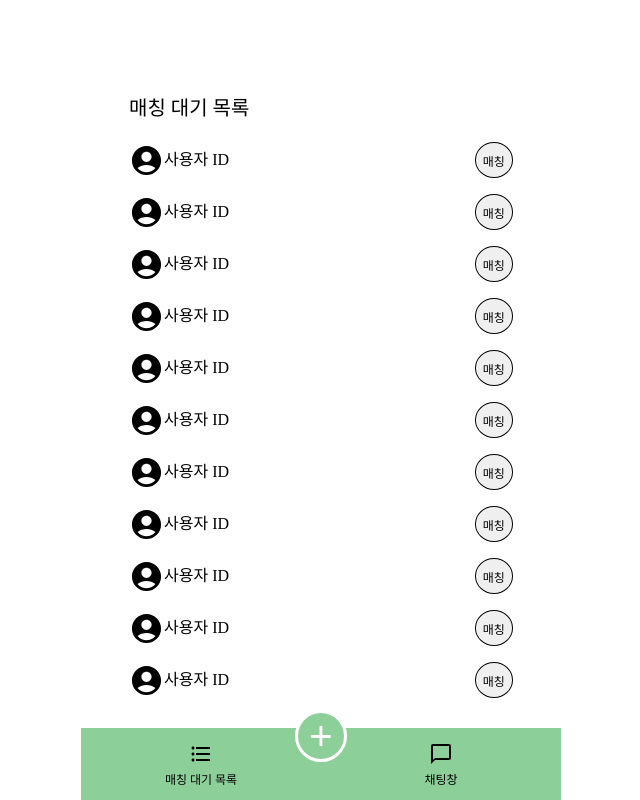
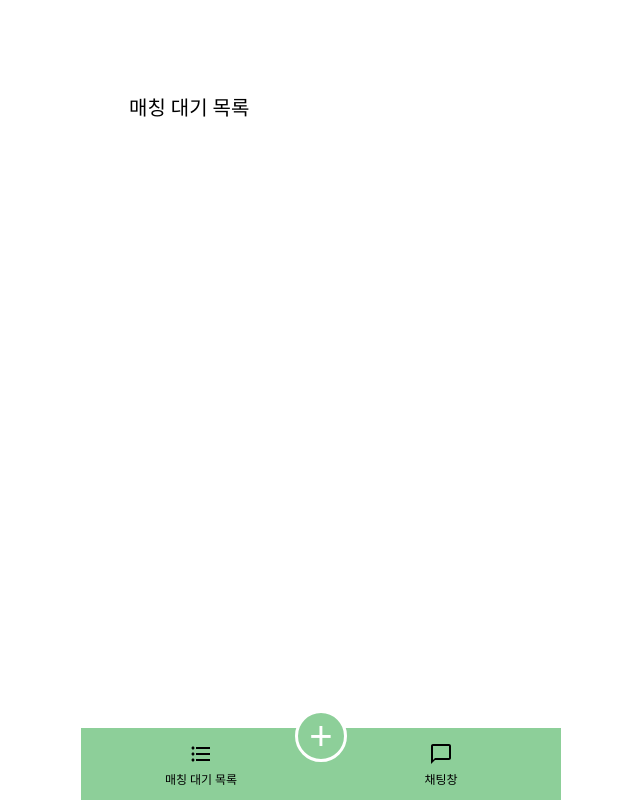
Before and after one commit to Klomachenko/Billiards, a React (Vite) app: page /matching in a window 1280 px wide. Shown: the whole page, without its empty margins (319-959 px from the left). Built offline with nearby package versions, Linux system fonts and the light colour scheme.

Commit message:
feat: msw에서 swagger로 url 변경 및 인가처리 응답 확인

```diff
--- a/src/pages/LoginPage.tsx
+++ b/src/pages/LoginPage.tsx
@@ -1,9 +1,9 @@
-import axios from 'axios';
 import styled from '@emotion/styled';
 import TextInput from '../components/TextInput.tsx';
 import DefaultButton from '../components/DefaultButton.tsx';
 import { useState } from 'react';
 import { useNavigate } from 'react-router-dom';
+import api from '../utils/axios_interceptor.ts';
 
 const Container = styled.div`
   display: flex;
@@ -54,7 +54,7 @@ const ButtonBox = styled.div`
 interface LoginResponse {
   success: boolean;
   response?: {
-    id: string;
+    userPk: string;
   };
   error?: {
     message: string;
@@ -70,14 +70,17 @@ const LoginPage = () => {
 
   const handleLogin = async () => {
     try {
-      const response = await axios.post<LoginResponse>('/users/login', {
+      const response = await api.post<LoginResponse>('/users/login', {
         uid,
         password,
       });
 
       if (response.data.success) {
-        console.log('로그인 성공', response.data.response.id);
-        localStorage.setItem('userNumber', response.data.response.id);
+        console.log('로그인 성공', response.data.response);
+        localStorage.setItem(
+          'userNumber',
+          response.data.response.userPk.toString()
+        );
         navigate('/matching');
       } else {
         setError(response.data.error?.message || '로그인 실패');
--- a/src/pages/MatchingListPage.tsx
+++ b/src/pages/MatchingListPage.tsx
@@ -69,23 +69,7 @@ const MatchingListPage = () => {
       <TextBox>
         <MainText>매칭 대기 목록</MainText>
       </TextBox>
-      <Box>
-        {/* <UserBox> */}
-        <MatchingUser />
-        <MatchingUser />
-        <MatchingUser />
-        <MatchingUser />
-        <MatchingUser />
-        <MatchingUser />
-        <MatchingUser />
-        <MatchingUser />
-        <MatchingUser />
-        <MatchingUser />
-        <MatchingUser />
-        <MatchingUser />
-        <MatchingUser />
-        {/* </UserBox> */}
-      </Box>
+      <Box></Box>
       <ButtonBox>
         <JoinButtonBox>
           <JoinQueueButton />
--- a/src/utils/axios_interceptor.ts
+++ b/src/utils/axios_interceptor.ts
@@ -1,7 +1,7 @@
 import axios from 'axios';
 
 const api = axios.create({
-  baseURL: '',
+  baseURL: 'http://15.164.186.158:8080/',
   timeout: 1000,
 });
 
```
